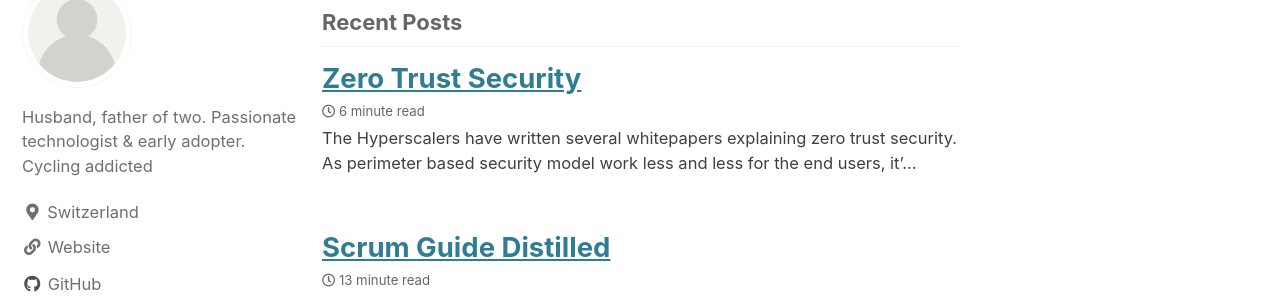
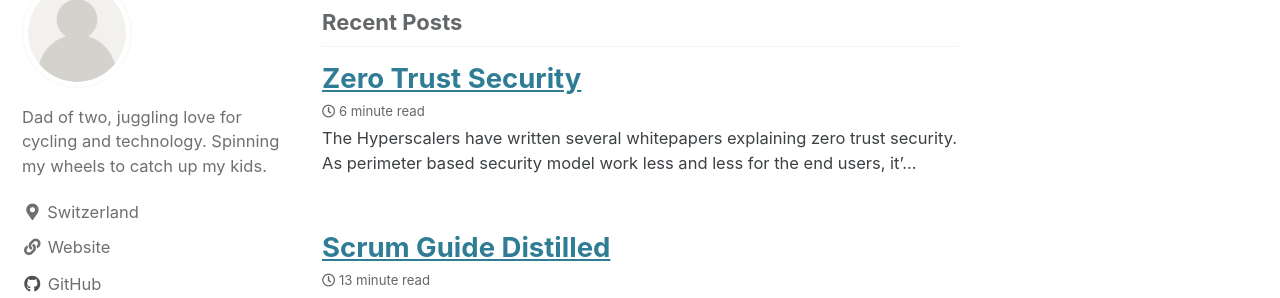
Before and after one commit to flavioaiello/flavio.aiello.ch, a Jekyll site: the page built from index.html, in a window 1280 px wide. Shown: the part 133-431 px from the top of the page. Built offline with Jekyll 4.4.1, drawn with Linux system fonts in a browser that asks for light colours; cached includes are drawn as plain includes; the list of posts is cut into pages by our own code.

Commit message:
Update _config.yml

```diff
--- a/_config.yml
+++ b/_config.yml
@@ -12,7 +12,7 @@ locale                   : "en"
 title                    : "flavio.aiello.ch"
 title_separator          : "-"
 name                     : ""
-description              : "Dad of two, juggling love for cycling and technology. Spinning my wheels to catch up my kids."
+description              : "Husband, father of two. Passionate technologist & early adopter. Cycling addicted"
 url                      : "https://flavio.aiello.ch" # the base hostname & protocol for your site e.g. "https://mmistakes.github.io"
 baseurl                  : # the subpath of your site, e.g. "/blog"
 repository               : "flavioaiello/flavioaiello.github.io" # GitHub username/repo-name e.g. "mmistakes/minimal-mistakes"
@@ -88,7 +88,7 @@ google_ad_slot           : "2741110476"
 author:
   name             :
   avatar           : "assets/images/me.jpg" # path of avatar image, e.g. "/assets/images/bio-photo.jpg"
-  bio              : "Husband, father of two. Passionate technologist & early adopter. Cycling addicted"
+  bio              : "Dad of two, juggling love for cycling and technology. Spinning my wheels to catch up my kids."
   location         : "Switzerland"
   email            :
   uri              : "https://flavio.aiello.ch"
```
